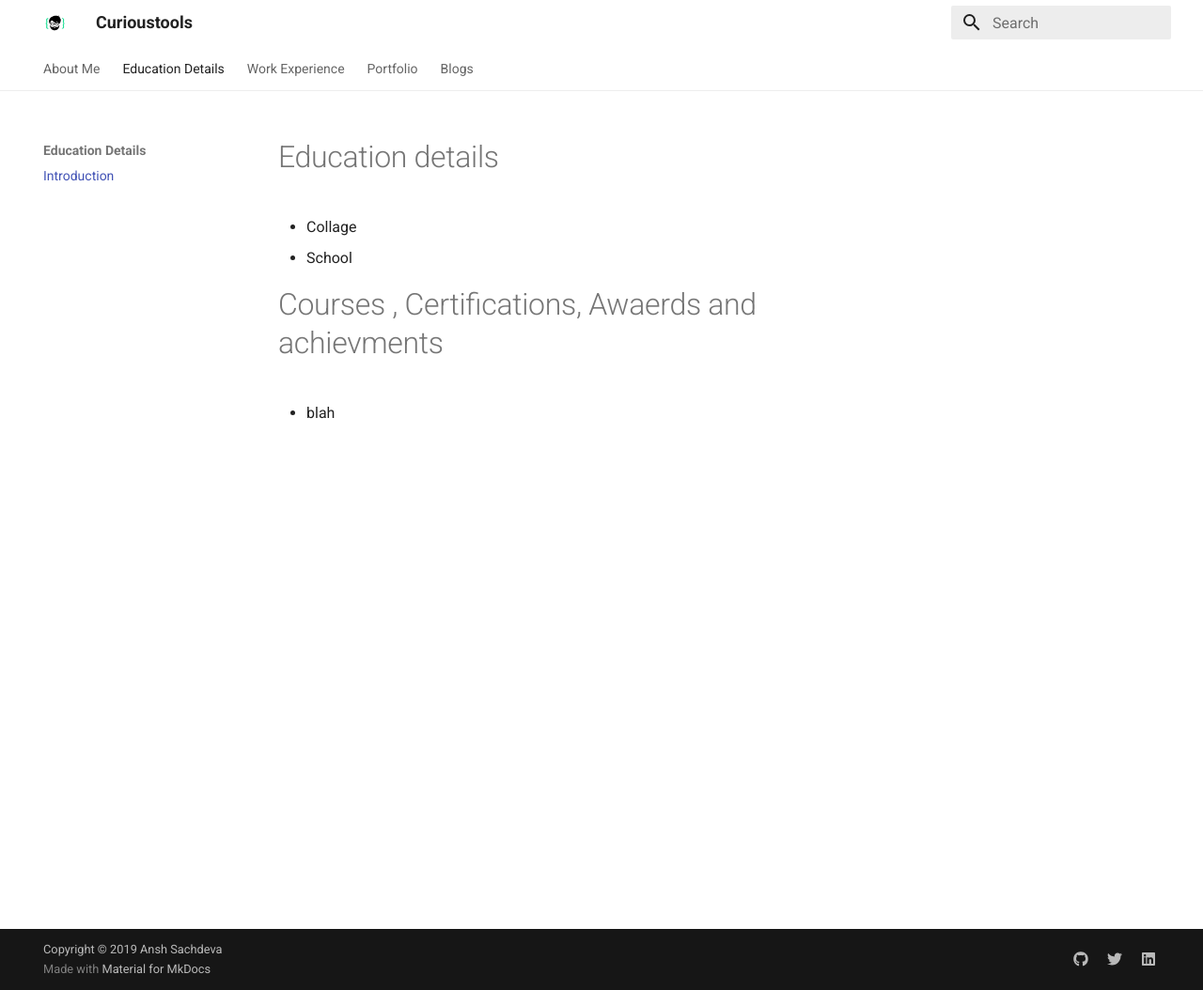
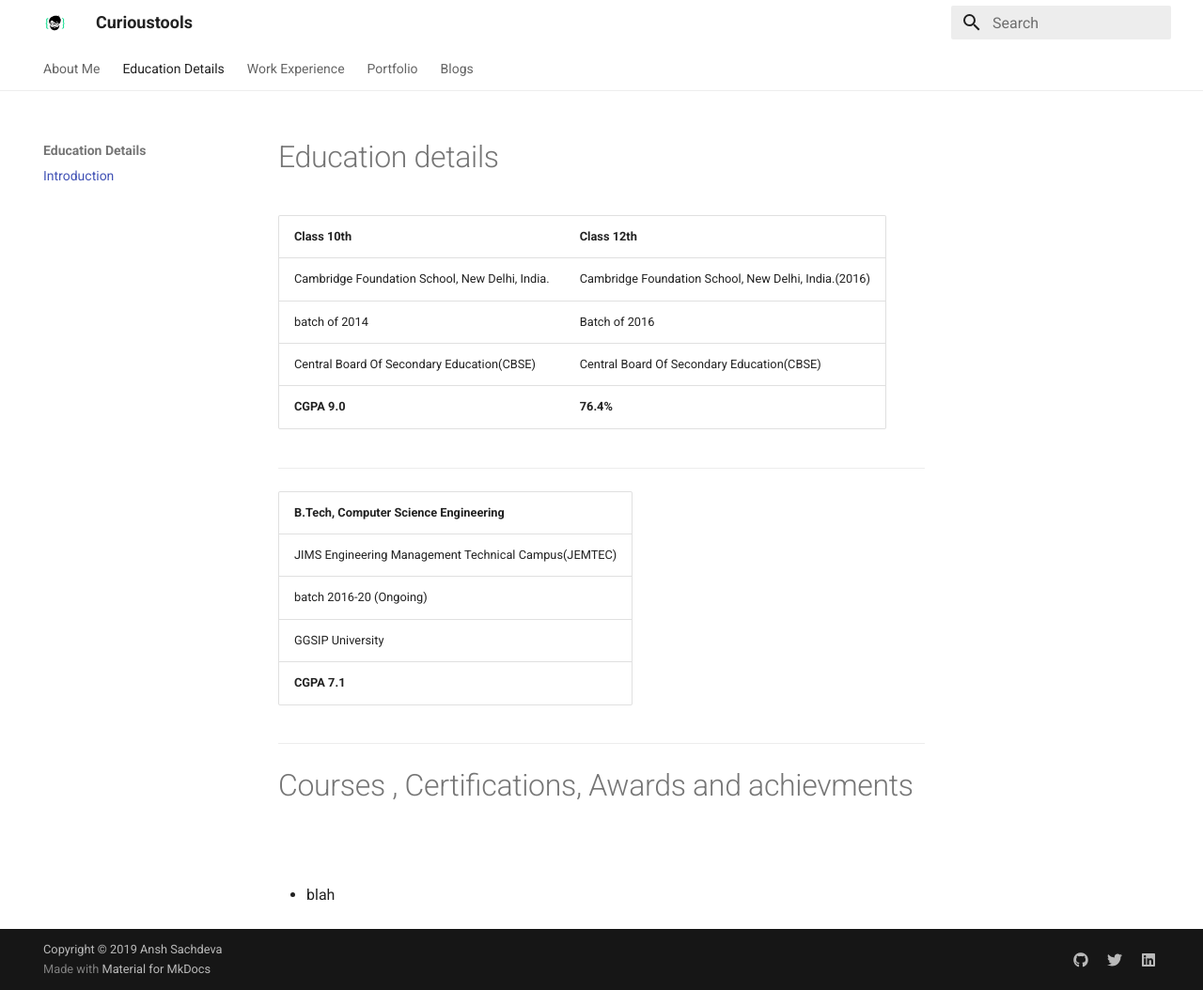
Before and after one commit to akash-ranjan8/curioustools, an MkDocs documentation site: the page built from docs/tab_edu/edu_details.md, in a window 1280 px wide and 1054 px high. Shown: the whole window at 94% size. Built offline with MkDocs 1.6.1 and Material for MkDocs 9.7.7, drawn with Linux system fonts in a browser that asks for light colours.

Commit message:
updated edu_details.md

```diff
--- a/docs/tab_edu/edu_details.md
+++ b/docs/tab_edu/edu_details.md
@@ -1,6 +1,23 @@
 # Education details
-- Collage
-- School
 
-# Courses , Certifications, Awaerds and achievments
+
+| **Class 10th**                                    | **Class 12th**                                     |
+|---------------------------------------------------|----------------------------------------------------|
+|Cambridge Foundation School, New Delhi, India.     |Cambridge Foundation School, New Delhi, India.(2016)|
+|batch of 2014                                      |Batch of 2016                                       |
+|Central Board Of Secondary Education(CBSE)         |Central Board Of Secondary Education(CBSE)          |
+| **CGPA  9.0**                                     | **76.4%**                                          |
+
+---
+
+| **B.Tech, Computer Science Engineering**           |
+|----------------------------------------------------|
+|JIMS Engineering Management Technical Campus(JEMTEC)|
+|batch 2016-20 (Ongoing)                             |
+|GGSIP University                                    |
+| **CGPA 7.1**                                       |
+
+---
+
+# Courses , Certifications, Awards and achievments
 - blah
```
